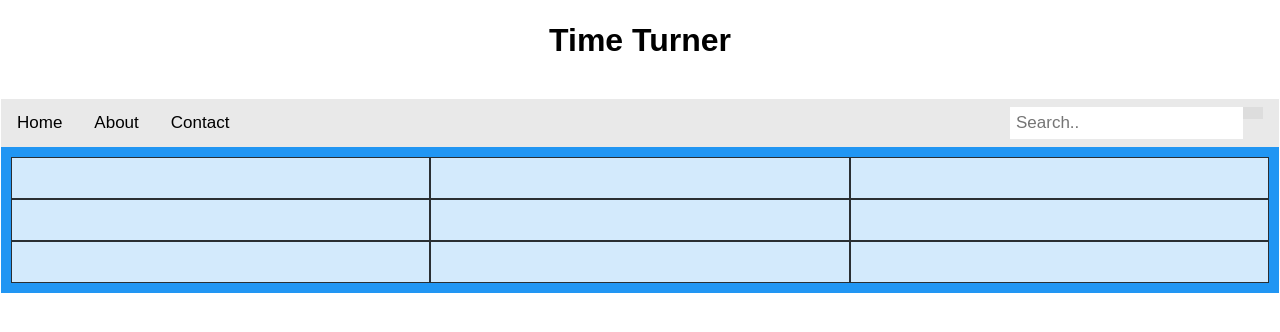
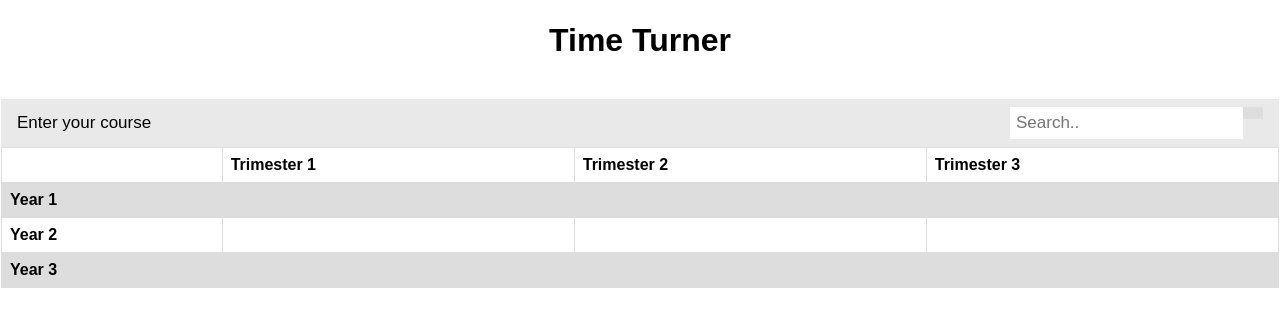
Before and after one commit to alexytsu/CSE-Hackathon-2018, a Flask app: page / in a window 1280 px wide. Shown: the top 332 px of the page. Run offline with Flask 2, Linux system fonts and the light colour scheme; lists and menus that the app fills with data are empty.

Commit message:
new table

```diff
--- a/static/styles/style.css
+++ b/static/styles/style.css
@@ -71,16 +71,18 @@
   }
 }
 
-.grid-container {
-  display: grid;
-  grid-template-columns: auto auto auto;
-  background-color: #2196F3;
-  padding: 10px;
+table {
+    font-family: arial, sans-serif;
+    border-collapse: collapse;
+    width: 100%;
 }
-.grid-item {
-  background-color: rgba(255, 255, 255, 0.8);
-  border: 1px solid rgba(0, 0, 0, 0.8);
-  padding: 20px;
-  font-size: 30px;
-  text-align: center;
+
+td, th {
+    border: 1px solid #dddddd;
+    text-align: left;
+    padding: 8px;
 }
+
+tr:nth-child(even) {
+    background-color: #dddddd;
+}
--- a/templates/home.html
+++ b/templates/home.html
@@ -4,9 +4,7 @@
 	<link rel="stylesheet" type="text/css" href="{{ url_for('static',filename='styles/style.css') }}">
 </head>
 <div class="topnav">
-  <a class="active" href="#home">Home</a>
-  <a href="#about">About</a>
-  <a href="#contact">Contact</a>
+  <a class="active">Enter your course</a>
   <div class="search-container">
     <form method="POST">
       <input type="text" placeholder="Search.." name="search_course">
@@ -17,20 +15,33 @@
 <div>
   {% if search %}
     {% for prereq in prereqList %}
-    <button type="button">{{prereq._name}}</button>
+    <button name="prereq" type="button">{{prereq._name}}</button>
     {% endfor %}
   {% endif %}
-</div>
-<div class="grid-container">
-  <div class="grid-item"></div>
-  <div class="grid-item"></div>
-  <div class="grid-item"></div>
-  <div class="grid-item"></div>
-  <div class="grid-item"></div>
-  <div class="grid-item"></div>
-  <div class="grid-item"></div>
-  <div class="grid-item"></div>
-  <div class="grid-item"></div>
-</div>
-
+<table>
+  <tr>
+    <th></th>
+    <th>Trimester 1</th>
+    <th>Trimester 2</th>
+    <th>Trimester 3</th>
+  </tr>
+  <tr>
+    <th>Year 1</th>
+    <td></td>
+    <td></td>
+    <td></td>
+  </tr>
+   <tr>
+    <th>Year 2</th>
+    <td></td>
+    <td></td>
+    <td></td>
+  </tr>
+  <tr>
+    <th>Year 3</th>
+    <td></td>
+    <td></td>
+    <td></td>
+  </tr>
+</table>
 {% endblock %}
```
Also changed, not shown: routes.py (line endings or trailing spaces).
